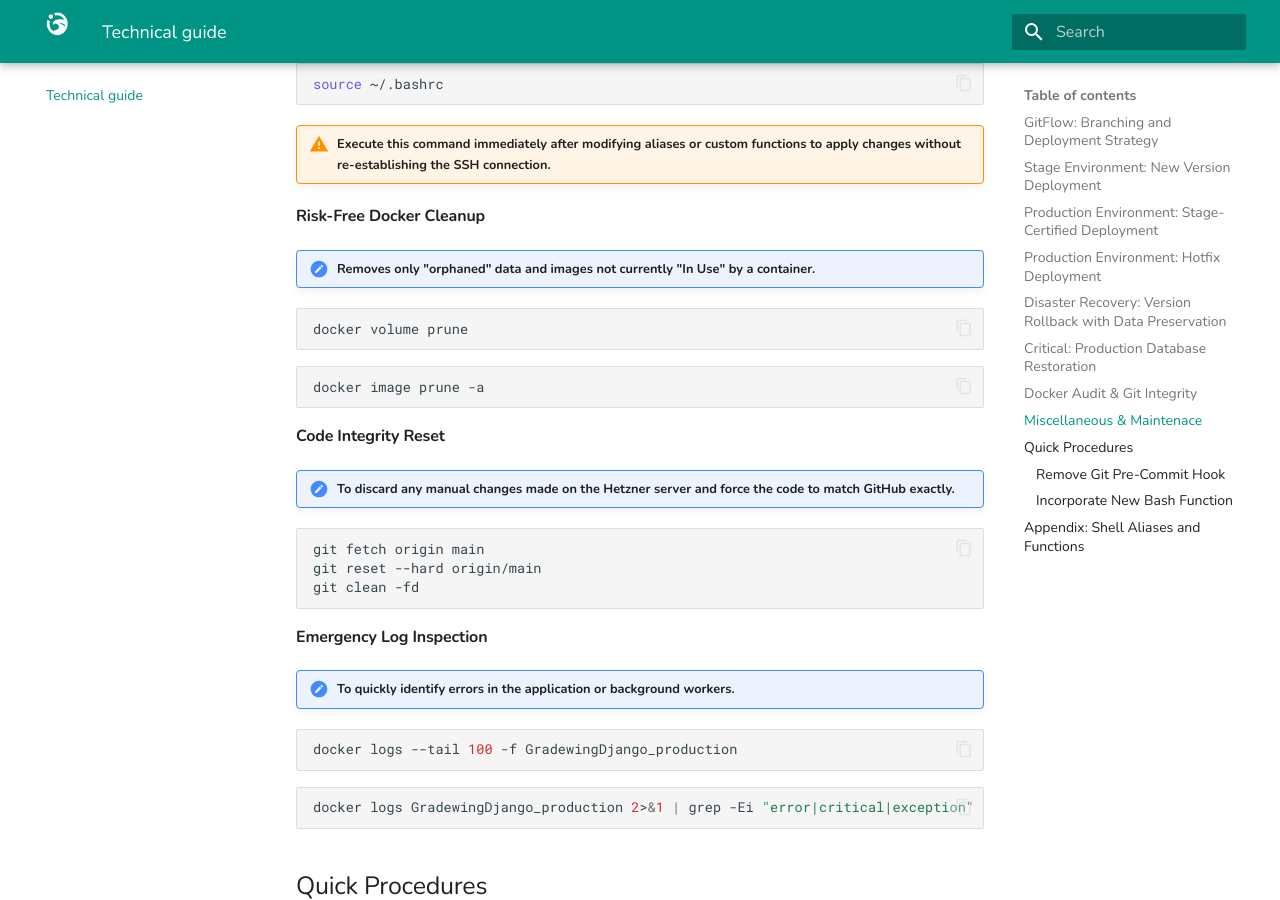
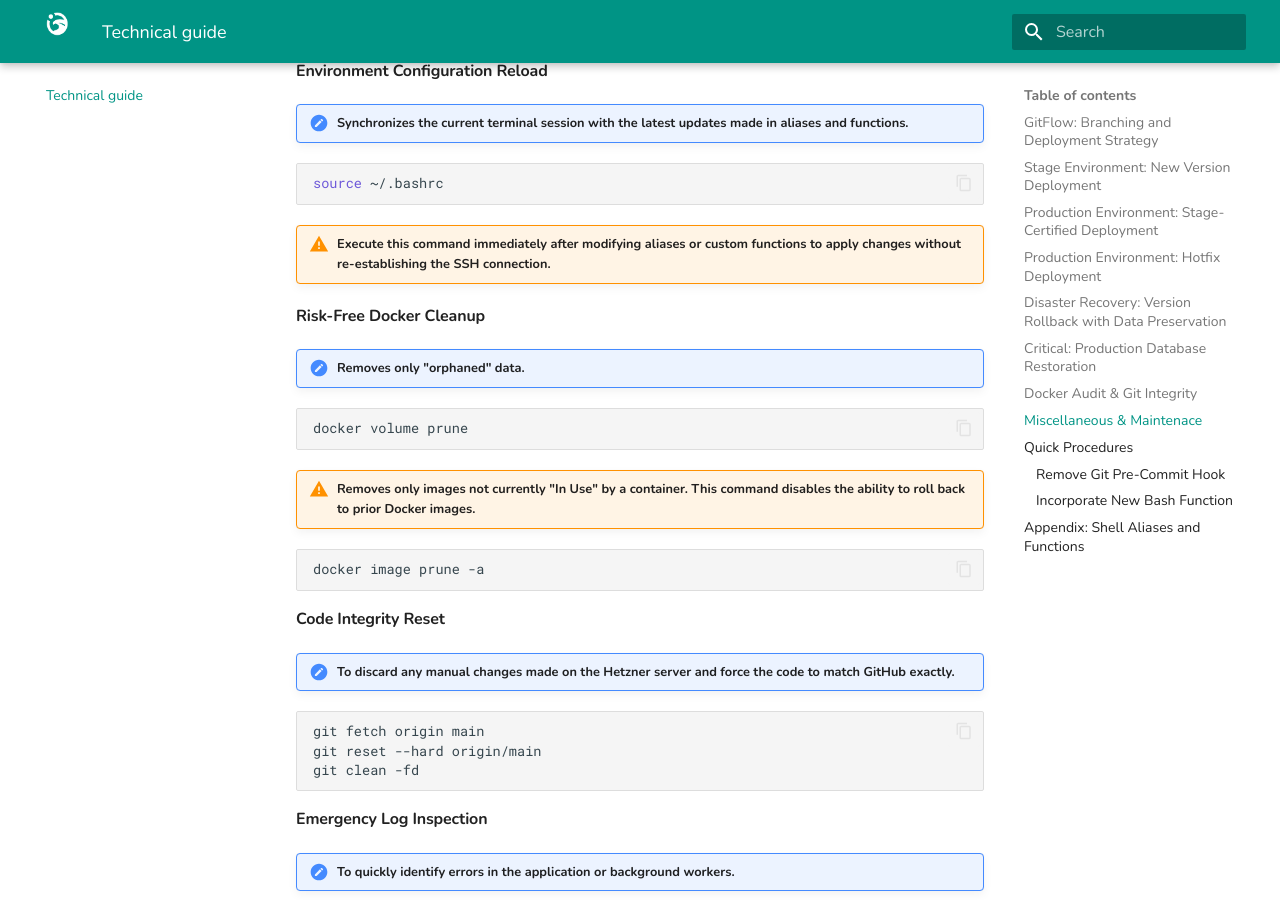
Before and after one commit to pablopenlop/gradewing_guide, an MkDocs documentation site: the page built from docs/other.md, in a window 1280 px wide and 900 px high, scrolled down 13551 px. Built offline with MkDocs 1.6.1 and Material for MkDocs 9.7.7, drawn with Linux system fonts in a browser that asks for light colours; some of the changed text lies outside the part shown.

Commit message:
Update other.md

````diff
--- a/docs/other.md
+++ b/docs/other.md
@@ -95,8 +95,14 @@
 ```bash
 ./run/21-restore_to_staging.sh
 ```
+#### 6. Removes only orpahed data
 
-#### 6. Stage Environment Verification
+```bash
+docker volume prune
+```
+
+
+#### 7. Stage Environment Verification
 
 !!! note "By executing a single command, we verify the deployment in Stage (see Appendix I)."
 ```bash
@@ -564,11 +570,12 @@
 
 #### Risk-Free Docker Cleanup
 
-!!! note "Removes only "orphaned" data and images not currently "In Use" by a container."
+!!! note "Removes only "orphaned" data."
 
 ```bash
 docker volume prune
 ```
+!!! warning "Removes only images not currently "In Use" by a container. This command disables the ability to roll back to prior Docker images."
 ```bash
 docker image prune -a
 ```
````
